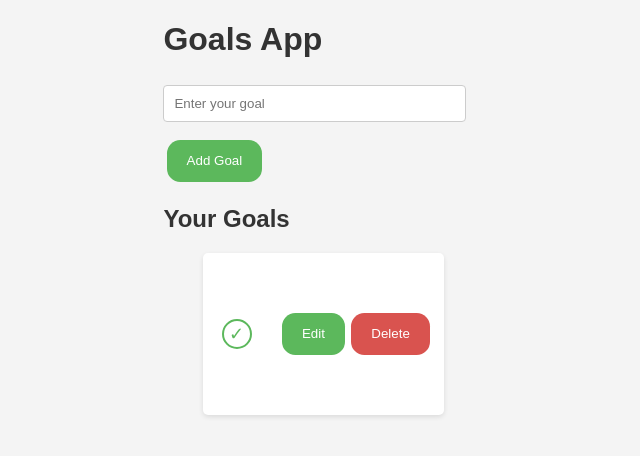
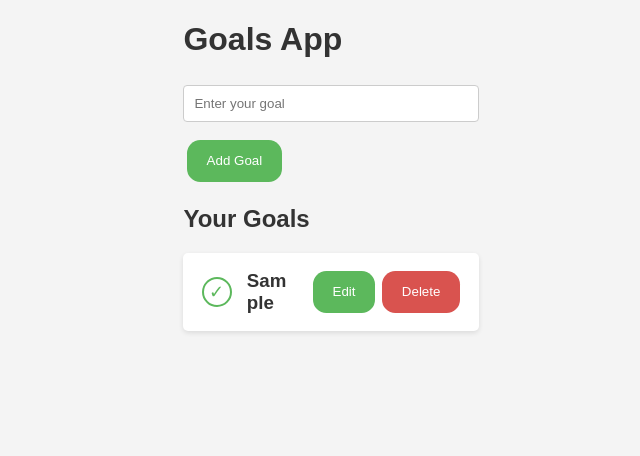
Before and after one commit to benjibyte/goalsapp, a React (Vite) app in the folder goals-app/: page / in a window 1280 px wide. Both pictures are taken after typing "Sample" into the empty fields and a click on the button "Add Goal". Shown: the top 456 px of the page, without its empty margins (301-941 px from the left). Built offline with nearby package versions, Linux system fonts and the light colour scheme.

Commit message:
working on the dynamic sizes

```diff
--- a/goals-app/src/index.css
+++ b/goals-app/src/index.css
@@ -1,4 +1,5 @@
 * {
+  box-sizing: border-box;
   --main-font: Arial, sans-serif;
   --color-background: #f4f4f4;
   --color-accent: #5cb85c;
@@ -17,6 +18,7 @@ body {
   font-family: Arial, sans-serif;
   margin: 0;
   padding: 0;
+  width: 100%;
   display: flex;
   flex-direction: column;
   align-items: center;
@@ -39,9 +41,22 @@ h3 {
 }
 
 .app {
-  width: min(100% - 2rem, 40rem);
+  width: min(calc(100% - 1rem), 44rem);
   min-width: 0;
-  max-width: 80%;
+  max-width: 100%;
+}
+
+.goal-sections,
+.goal-sections ul {
+  width: 100%;
+  max-width: 100%;
+  min-width: 0;
+}
+
+.goal-sections ul {
+  margin: 0;
+  padding: 0;
+  list-style: none;
 }
 
 button {
@@ -65,22 +80,22 @@ input[type="text"],
 input[type="number"],
 textarea {
   width: 100%;
-  padding: 10px;
-  margin: 5px 0 15px 0;
-  border: 1px solid var(--color-border);
-  border-radius: 4px;
+  padding: 0.625rem;
+  margin: 0.3125rem 0 0.9375rem 0;
+  border: 0.0625rem solid var(--color-border);
+  border-radius: 0.25rem;
 }
 
 .goal-item {
   display: flex;
   align-items: center;
-  gap: 12px;
+  gap: 0.75rem;
   min-width: 0;
 
-  padding: 15px;
-  margin: 10px 0;
-  border-radius: 5px;
-  box-shadow: 0 2px 5px var(--color-shadow);
+  padding: 0.9375rem;
+  margin: 0.625rem 0;
+  border-radius: 0.3125rem;
+  box-shadow: 0 0.125rem 0.3125rem var(--color-shadow);
   background: var(--color-surface);
 }
 
@@ -90,7 +105,7 @@ textarea {
 }
 
 .goal-item h3 {
-  flex: 1;
+  flex: 1 1 auto;
   min-width: 0;
   margin: 0;
 }
@@ -121,16 +136,16 @@ textarea {
 }
 
 .complete-button {
-  flex: 0 0 30px;
-  width: 30px;
-  height: 30px;
+  flex: 0 0 1.875rem;
+  width: 1.875rem;
+  height: 1.875rem;
   padding: 0;
-  border: 2px solid var(--color-accent);
+  border: 0.125rem solid var(--color-accent);
   border-radius: 50%;
   background-color: var(--color-transparent);
   color: var(--color-accent);
-  font-size: 18px;
-  line-height: 26px;
+  font-size: 1.125rem;
+  line-height: 1.625rem;
 }
 
 .complete-button:hover,
@@ -140,7 +155,7 @@ textarea {
 }
 
 .completed-goals {
-  margin-top: 32px;
+  margin-top: 2rem;
   opacity: 0.65;
 }
 
```
Also changed, not shown: 4 other files (tests, documents, lock files or other folders).
